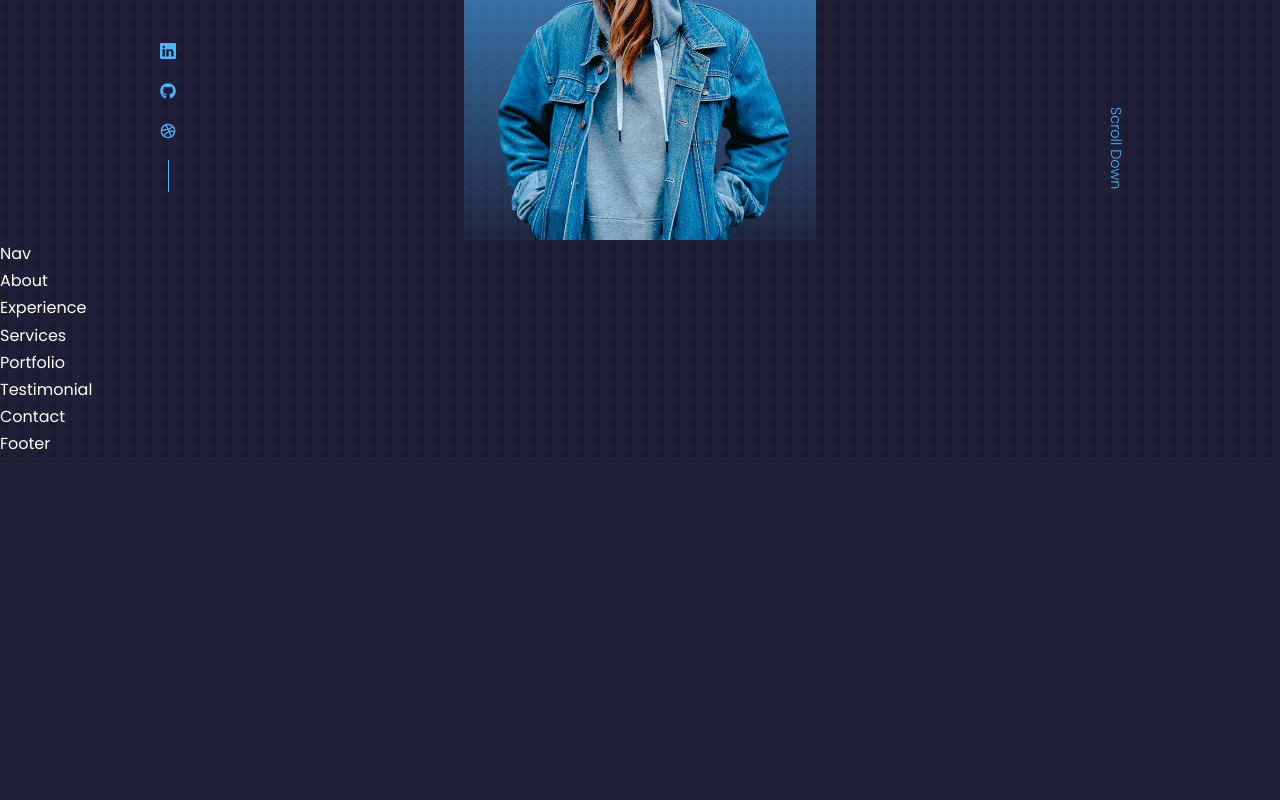
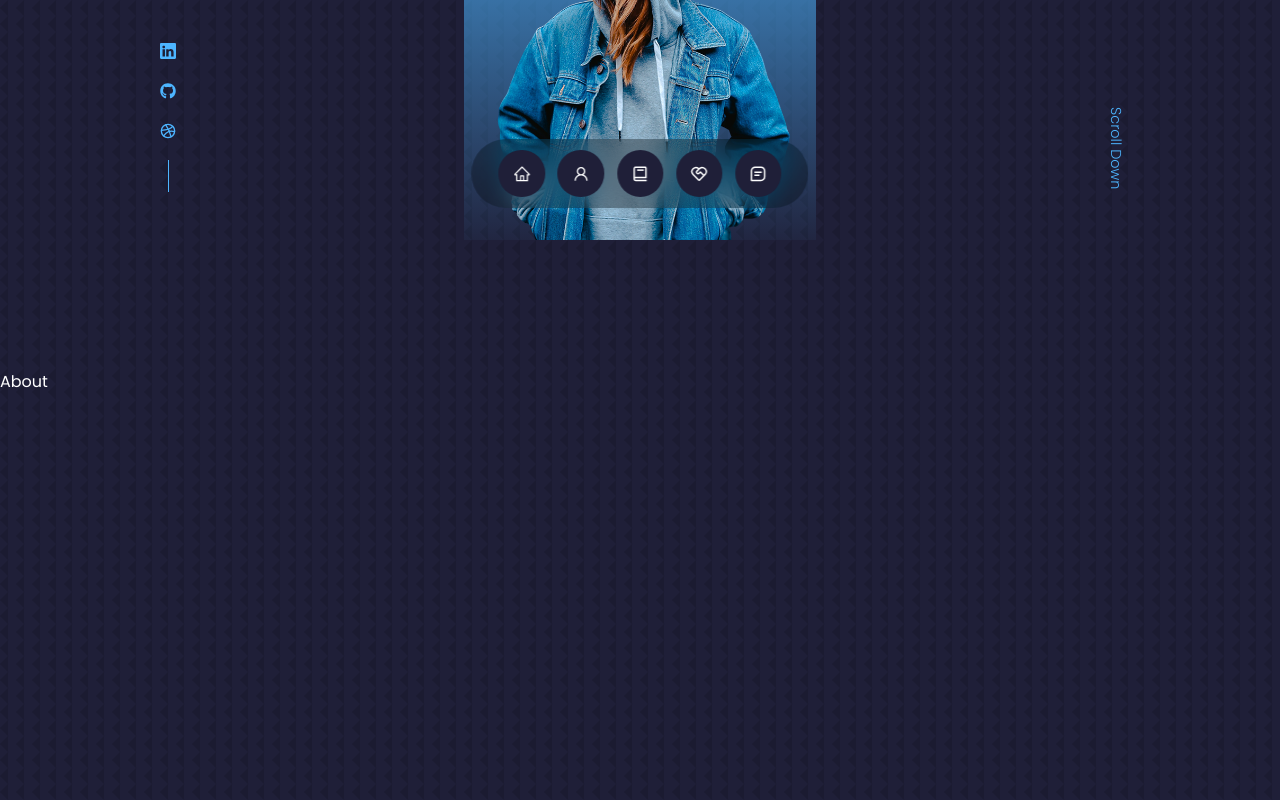
Before and after one commit to TahirMehmood8082/React-portfolio-website, a React (Create React App) app in the folder react-portfolio-website-1/: page / in a window 1280 px wide. Shown: the part 560-1360 px from the top of the page. Before the commit the page ends 1018 px from the top, so only its background shows below. Built offline with nearby package versions, Linux system fonts and the light colour scheme.

Commit message:
Nav implemented

```diff
--- a/react-portfolio-website-1/src/components/about/About.jsx
+++ b/react-portfolio-website-1/src/components/about/About.jsx
@@ -4,7 +4,7 @@ import './about.css'
 
 const About = () => {
   return (
-    <div>About</div>
+    <section id='about'>About</section>
   )
 }
 
--- a/react-portfolio-website-1/src/components/contact/Contact.jsx
+++ b/react-portfolio-website-1/src/components/contact/Contact.jsx
@@ -4,7 +4,7 @@ import './contact.css'
 
 const Contact = () => {
   return (
-    <div>Contact</div>
+    <section id='contact'>Contact</section>
   )
 }
 
--- a/react-portfolio-website-1/src/components/experience/Experience.jsx
+++ b/react-portfolio-website-1/src/components/experience/Experience.jsx
@@ -3,7 +3,7 @@ import './experience.css'
 
 const Experience = () => {
   return (
-    <div>Experience</div>
+    <section id='experience'>Experience</section>
   )
 }
 
--- a/react-portfolio-website-1/src/components/nav/Nav.jsx
+++ b/react-portfolio-website-1/src/components/nav/Nav.jsx
@@ -1,9 +1,23 @@
 import React from 'react'
 import './nav.css'
+import {AiOutlineHome} from 'react-icons/ai'
+import {AiOutlineUser} from 'react-icons/ai'
+import {BiBook} from 'react-icons/bi'
+import {RiServiceLine} from 'react-icons/ri'
+import {BiMessageSquareDetail} from 'react-icons/bi'
+import { useState } from 'react'
 
 const Nav = () => {
+  const [activeNav, setActiveNav] = useState('#');
   return (
-    <div>Nav</div>
+    <nav>
+      <a href="#" onClick={() => setActiveNav('#')} className={activeNav==='#'? 'active':''}><AiOutlineHome/></a>
+      <a href="#about" onClick={() => setActiveNav('#about')} className={activeNav==='#'? 'active':''}><AiOutlineUser/></a>
+      <a href="#experience" onClick={() => setActiveNav('#experience')} className={activeNav==='#'? 'active':''} ><BiBook/></a>
+      <a href="#services" onClick={() => setActiveNav('#services')} className={activeNav==='#'? 'active':''}><RiServiceLine/></a>
+      <a href="#contact" onClick={() => setActiveNav('#contact')} className={activeNav==='#'? 'active':''}><BiMessageSquareDetail/></a>
+
+    </nav>
   )
 }
 
--- a/react-portfolio-website-1/src/components/nav/nav.css
+++ b/react-portfolio-website-1/src/components/nav/nav.css
@@ -0,0 +1,33 @@
+nav{
+    background: rgba(0,0,0,0.3);
+    width: max-content;
+    display: block;
+    padding: 0.7rem 1.7rem;
+    z-index: 2;
+    position: fixed;
+    left: 50%;
+    transform: translateX(-50%);
+    bottom: 2rem;
+    display: flex;
+    gap:0.8rem;
+    border-radius: 3rem;
+    backdrop-filter: blur(15px);
+}
+
+nav a{
+    background: transparent;
+    padding: 0.9rem;
+    border-radius: 50%;
+    display: flex;
+    color: var(--color-light);
+    font-size: 1.1rem;
+}
+
+nav a:hover{
+    background: rgba(0,0,0,0.3);
+}
+
+nav a.active{
+    background: var(--color-bg);
+    color: var(--color-white);
+}
--- a/react-portfolio-website-1/src/components/portfolio/Portfolio.jsx
+++ b/react-portfolio-website-1/src/components/portfolio/Portfolio.jsx
@@ -3,7 +3,7 @@ import './portfolio.css'
 
 const Portfolio = () => {
   return (
-    <div>Portfolio</div>
+    <section id='portfolio'>Portfolio</section>
   )
 }
 
--- a/react-portfolio-website-1/src/components/services/Services.jsx
+++ b/react-portfolio-website-1/src/components/services/Services.jsx
@@ -3,7 +3,7 @@ import './services.css'
 
 const Services = () => {
   return (
-    <div>Services</div>
+    <section id='services'>Services</section>
   )
 }
 
--- a/react-portfolio-website-1/src/components/testimonials/Testimonial.jsx
+++ b/react-portfolio-website-1/src/components/testimonials/Testimonial.jsx
@@ -3,7 +3,7 @@ import './testimonial.css'
 
 const Testimonial = () => {
   return (
-    <div>Testimonial</div>
+    <section id='testimonials'>Testimonial</section>
   )
 }
 
--- a/react-portfolio-website-1/src/index.css
+++ b/react-portfolio-website-1/src/index.css
@@ -46,6 +46,10 @@ h1,h2,h3,h4,h5{
 }
 h1{
     font-size: 2.5rem;
+}
+section{
+    margin-top: 8rem;
+    height: 100vh;
 }
 section > h2,
 section > h5{
```
